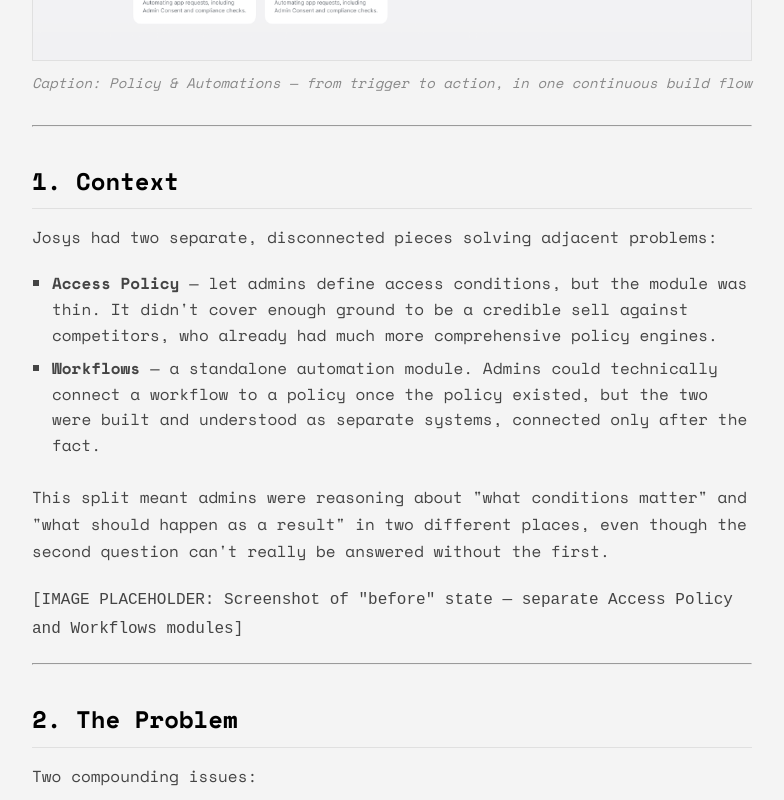
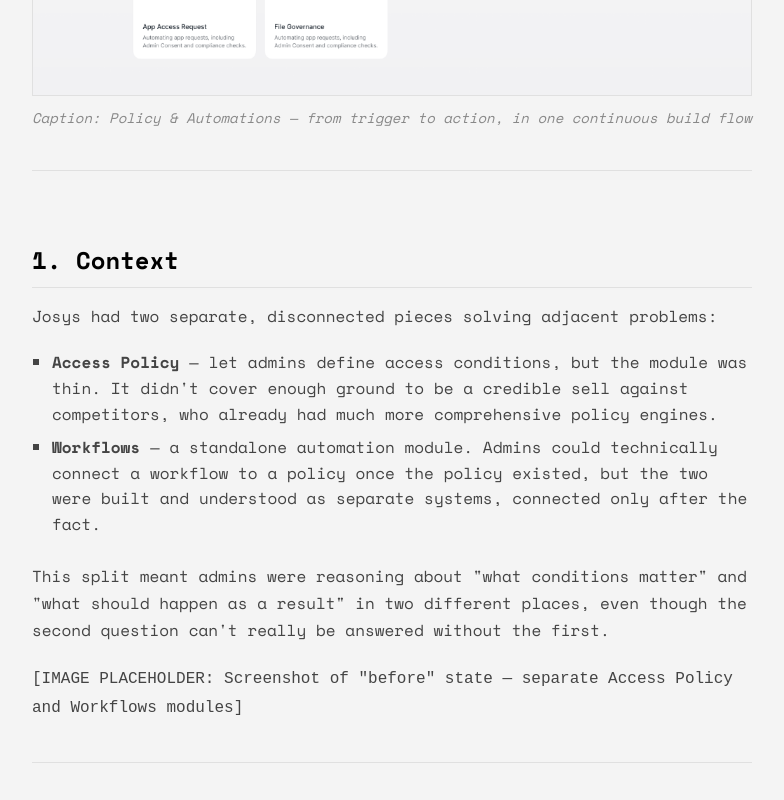
Before and after one commit to aayushsaini1/portfolio-website, a Next.js app: page /work/1 in a window 1280 px wide. Shown: the part 1580-2380 px from the top of the page, without its empty margins (338-1122 px from the left). Built offline with nearby package versions, Linux system fonts and the light colour scheme.

Commit message:
added cover for apex touch

```diff
--- a/app/globals.css
+++ b/app/globals.css
@@ -713,6 +713,7 @@ ul {
   font-size: 2.4rem;
   border-bottom: 0.1rem solid var(--border-color);
   padding-bottom: 0.8rem;
+  margin-top: 7.0rem;
 }
 
 .project-content h3 {
@@ -742,6 +743,13 @@ ul {
 .project-content li {
   margin-bottom: 0.8rem;
   line-height: 1.6;
+}
+
+.project-content hr {
+  margin-top: 4.0rem;
+  margin-bottom: 7.0rem;
+  border: none;
+  border-top: 0.1rem solid var(--border-color);
 }
 
 .project-content img,
--- a/content/experience.json
+++ b/content/experience.json
@@ -16,12 +16,12 @@
   {
     "company": "LOCONAV",
     "role": "UX DESIGNER",
-    "date": "2021-2024",
+    "date": "2021 — 2024",
     "hasArrow": false,
     "slug": "loconav-ux"
   },
   {
-    "company": "BUIDL Labs",
+    "company": "BUIDL LABS",
     "role": "DESIGN ENGINEER",
     "date": "2020 - 2021",
     "hasArrow": false,
--- a/content/experiments.json
+++ b/content/experiments.json
@@ -3,12 +3,12 @@
     "title": "Apex Touch - watchOS App",
     "description": "An interactive digital rain terminal simulation utilizing canvas, with custom speed controls and matrix color options.",
     "tags": [
-      "Swift",
+      "Swift UI",
       "WatchOS",
       "Game Data API"
     ],
     "link": "https://github.com/aayushsaini1/Apex-touch",
-    "image": "https://placehold.co/600x400"
+    "image": "/work/experiments/ApexWatch-cover.png"
   },
   {
     "title": "What's over my head",
```
Also changed, not shown: public/work/experiments/ApexWatch-cover.png (added).
